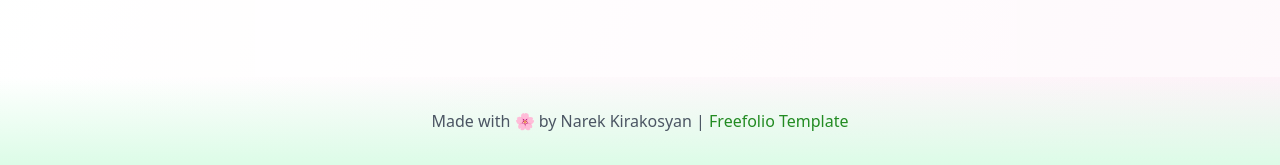
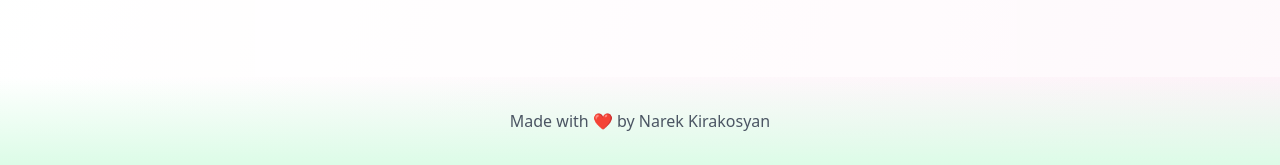
Before and after one commit to narek-kirakosyan/narek-kirakosyan.github.io, a plain HTML site: page index.html in a window 1280 px wide. Shown: the part 3579-3744 px from the top of the page. Drawn offline with nearby package versions, Linux system fonts and the light colour scheme.

Commit message:
Add files via upload

```diff
--- a/index.html
+++ b/index.html
@@ -4,7 +4,7 @@
     <meta charset="UTF-8">
     <meta name="viewport" content="width=device-width, initial-scale=1.0">
     <meta http-equiv="X-UA-Compatible" content="ie=edge">
-    <title>Flower a Freefolio template by OSSPH</title>
+    <title>Portfolio Narek Kirakosyan</title>
     <meta name="description" content="A nature-inspired minimalist portfolio template with smooth animations and modern design">
     <meta property="og:title" content="Flower Portfolio Template">
     <meta property="og:description" content="A nature-inspired minimalist portfolio template">
@@ -386,10 +386,7 @@
     <footer class="py-8 bg-gradient-to-t from-green-100 to-transparent">
         <div class="container mx-auto px-6 text-center">
             <p class="text-gray-600">
-                Made with 🌸 by Narek Kirakosyan |
-                <a href="https://github.com/OSSPhilippines/freefolio" class="text-leaf-green hover:text-green-700 transition">
-                    Freefolio Template
-                </a>
+                Made with ❤️ by Narek Kirakosyan
             </p>
         </div>
     </footer>
```
